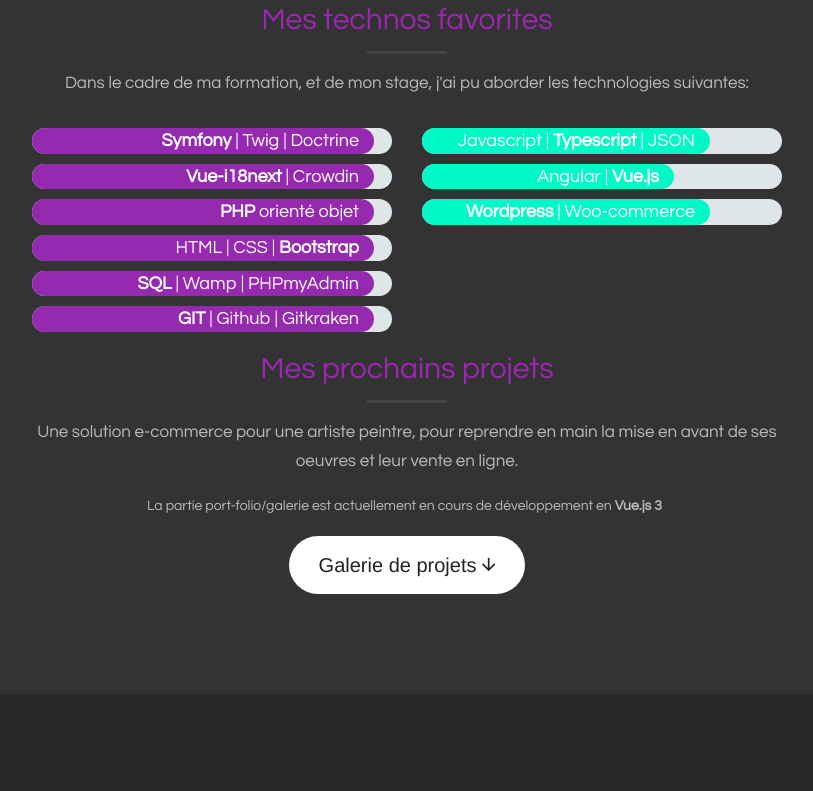
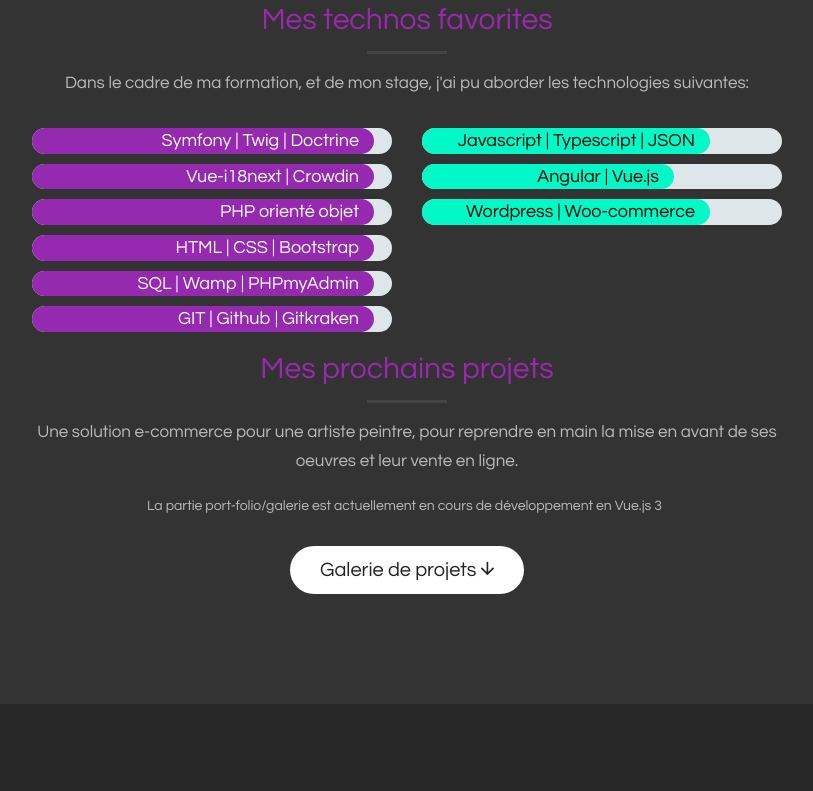
Before and after one commit to Chachared/Chachared.github.io, a plain HTML site: page index.html in a window 1280 px wide. Shown: the part 897-1688 px from the top of the page, without its empty margins (233-1046 px from the left). Drawn offline with Linux system fonts and the light colour scheme; files whose address does not match are found by name.

Commit message:
update styles

```diff
--- a/css/styles.css
+++ b/css/styles.css
@@ -1,5 +1,5 @@
-@import url(https://fonts.googleapis.com/css?family=Questrial);
-@import url(http://fonts.googleapis.com/css?family=Dancing+Script:700);
+@import url("https://fonts.googleapis.com/css?family=Questrial");
+@import url("http://fonts.googleapis.com/css?family=Dancing+Script:700");
 
 html,
 body {
@@ -73,7 +73,7 @@
 }
 
 .cursive {
-  font-family: "Dancing Script", cursive, "Questrial";
+  font-family: "Dancing Script", cursive;
   text-transform: none;
 }
 
@@ -490,12 +490,13 @@
 .btn {
   border: 0;
   border-radius: 290px;
-  font-family: "Helvetica Neue", Arial, sans-serif;
+  font-family: "Questrial", "Helvetica Neue", Arial, sans-serif;
 }
 
 .btn-xl {
-  padding: 15px 30px;
+  padding: 10px 30px;
   font-size: 20px;
+  margin: 10px;
 }
 
 ::-moz-selection {
@@ -550,6 +551,7 @@
 
 .progressbar[title="downloading"] {
   background-color: var(--progress);
+  color: black;
 }
 
 .symfony,
--- a/index.html
+++ b/index.html
@@ -97,34 +97,34 @@
           <div class="row align-items-center">
             <div class="col-lg-6">
               <div class="progressbar-wrapper">
-                <div title="downloaded" class="progressbar symfony"><strong>Symfony</strong> | Twig | Doctrine</div>
+                <div title="downloaded" class="progressbar symfony">Symfony | Twig | Doctrine</div>
               </div>
               <div class="progressbar-wrapper">
-                <div title="downloaded" class="progressbar json"><strong>Vue-i18next</strong> | Crowdin</div>
+                <div title="downloaded" class="progressbar json">Vue-i18next | Crowdin</div>
               </div>
               <div class="progressbar-wrapper">
-                <div title="downloaded" class="progressbar php"><strong>PHP</strong> orienté objet</div>
+                <div title="downloaded" class="progressbar php">PHP orienté objet</div>
               </div>
               <div class="progressbar-wrapper">
-                <div title="downloaded" class="progressbar html">HTML | CSS | <strong>Bootstrap</strong></div>
+                <div title="downloaded" class="progressbar html">HTML | CSS | Bootstrap</div>
               </div>
               <div class="progressbar-wrapper">
-                <div title="downloaded" class="progressbar sql"><strong>SQL</strong> | Wamp | PHPmyAdmin</div>
+                <div title="downloaded" class="progressbar sql">SQL | Wamp | PHPmyAdmin</div>
               </div>
               <div class="progressbar-wrapper">
-                <div title="downloaded" class="progressbar git"><strong>GIT</strong> | Github | Gitkraken</div>
+                <div title="downloaded" class="progressbar git">GIT | Github | Gitkraken</div>
               </div>
             </div>
 
             <div class="col-lg-6">
                 <div class="progressbar-wrapper">
-                  <div title="downloading" class="progressbar javascript">Javascript | <strong>Typescript</strong> | JSON</div>
+                  <div title="downloading" class="progressbar javascript">Javascript | Typescript | JSON</div>
                 </div>
                 <div class="progressbar-wrapper">
-                  <div title="downloading" class="progressbar angular">Angular | <strong>Vue.js</strong></div>
+                  <div title="downloading" class="progressbar angular">Angular | Vue.js</div>
                 </div>
                 <div class="progressbar-wrapper">
-                  <div title="downloading" class="progressbar wordpress"><strong>Wordpress</strong> | Woo-commerce</div>
+                  <div title="downloading" class="progressbar wordpress">Wordpress | Woo-commerce</div>
                 </div>
             </div>
           </div>
@@ -140,7 +140,7 @@
           <p class="text-faded text-center">
             Une solution e-commerce pour une artiste peintre, pour reprendre en main la mise en avant de ses oeuvres et leur vente en ligne.
             <ul class="text-faded list-inline">
-                <li>La partie port-folio/galerie est actuellement en cours de développement en <strong>Vue.js 3</strong></li>
+                <li>La partie port-folio/galerie est actuellement en cours de développement en Vue.js 3</li>
             </ul>
           </p>
           <a href="#three" class="btn btn-default btn-xl page-scroll"
@@ -373,7 +373,7 @@
           </a>
           <hr class="primary" />
           <p>
-            Je cherche idéalement <strong>un poste de développeuse junior</strong> Symfony | Vue.js | Angular | Wordpress <br>
+            Je cherche idéalement un poste de développeuse junior Symfony | Vue.js | Angular | Wordpress <br>
             <br>
             Disponible dès aujourd'hui ! <br>
             <br>
```
